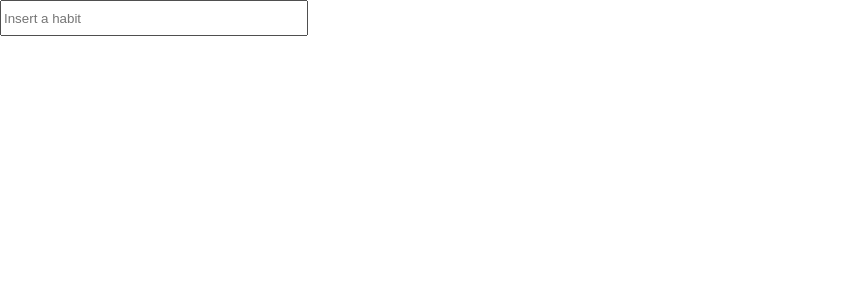
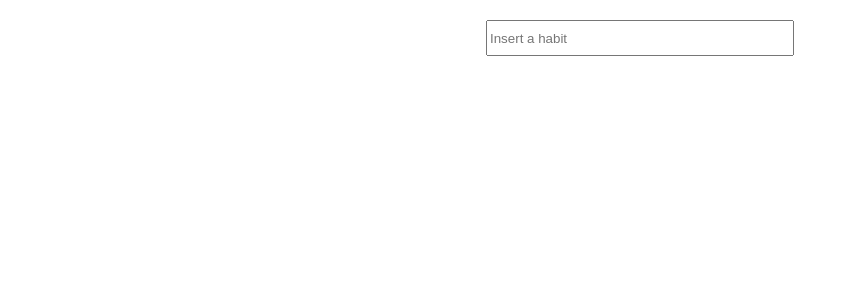
Before and after one commit to denizulku/capstone-project, a React (Create React App) app: page / in a window 1280 px wide. Shown: the top 300 px of the page, without its empty margins (0-857 px from the left). Built offline with nearby package versions, Linux system fonts and the light colour scheme.

Commit message:
Update Form.js

```diff
--- a/src/components/Form/Form.js
+++ b/src/components/Form/Form.js
@@ -6,9 +6,9 @@ export default function Form() {
   const [habits, setHabits] = useState([])
   return (
     <>
-      <formContainer onSubmit={handleSubmit}>
+      <FormContainer onSubmit={handleSubmit}>
         <InputStyled name="habit" type="text" placeholder="Insert a habit" />
-      </formContainer>
+      </FormContainer>
       <List habits={habits} />
     </>
   )
@@ -22,7 +22,7 @@ export default function Form() {
   }
 }
 
-const formContainer = styled.form`
+const FormContainer = styled.form`
   margin-top: 20px;
   display: flex;
   justify-content: center;
```
